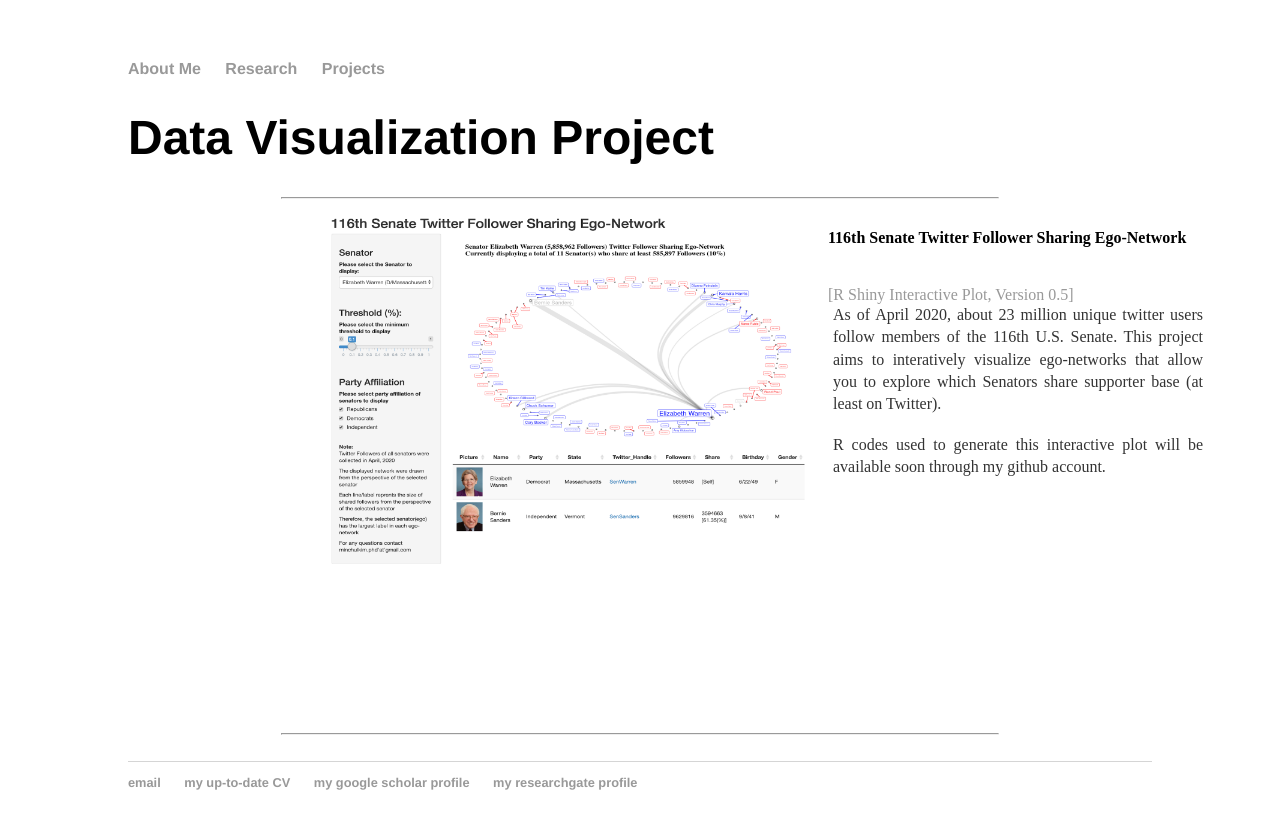
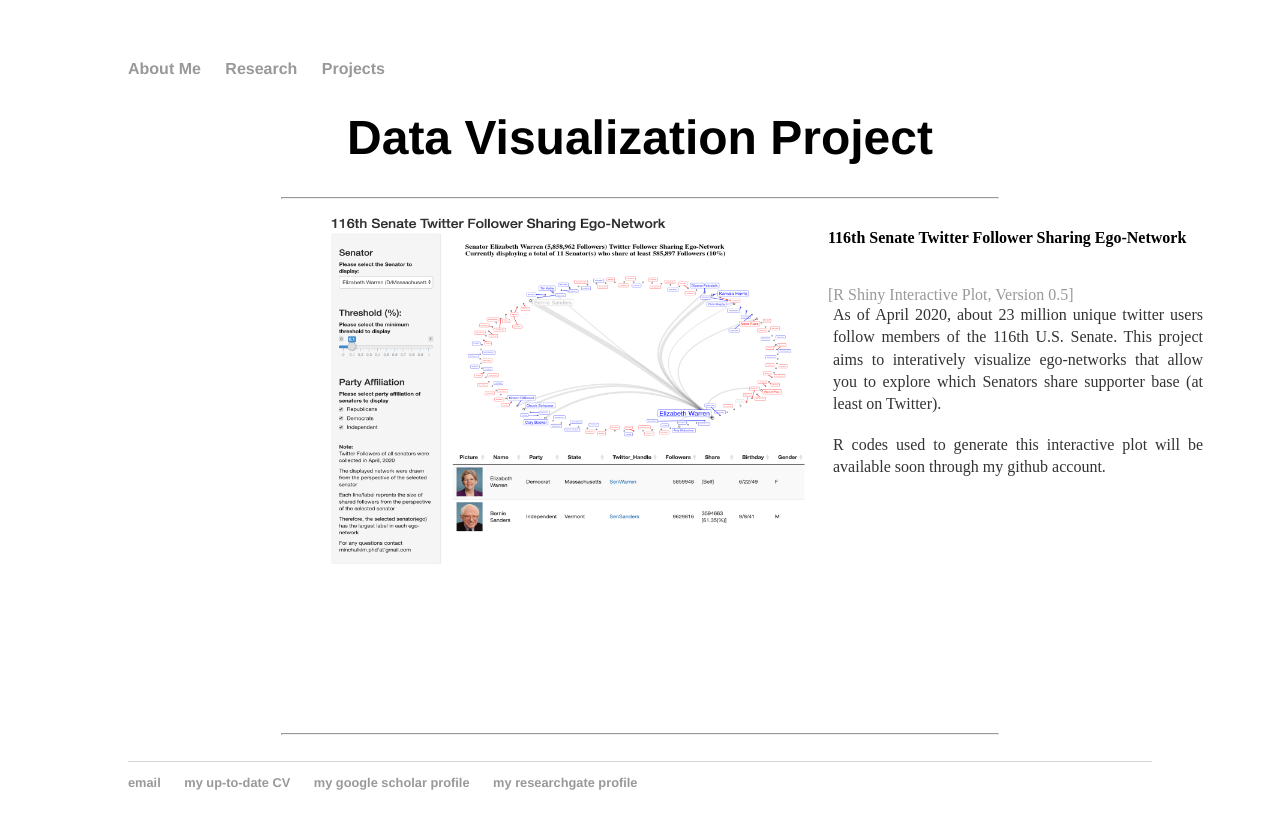
Before and after one commit to minchulkim-phd/minchulkim, a Jekyll site: the page built from projects/index.html, in a window 1280 px wide. Shown: the top 829 px of the page. Built offline with Jekyll 4.4.1, drawn with Linux system fonts in a browser that asks for light colours.

```diff
--- a/projects/index.html
+++ b/projects/index.html
@@ -4,7 +4,7 @@ title: Minchul Kim(Ph.D.)'s Personal Webpage
 ---
 <div class="blurb">
 
-	<h1>Data Visualization Project</h1>
+	<center><h1>Data Visualization Project</h1></center>
 
 	<hr width="70%" alight='left'>
 	<div class="slide-content">
```
